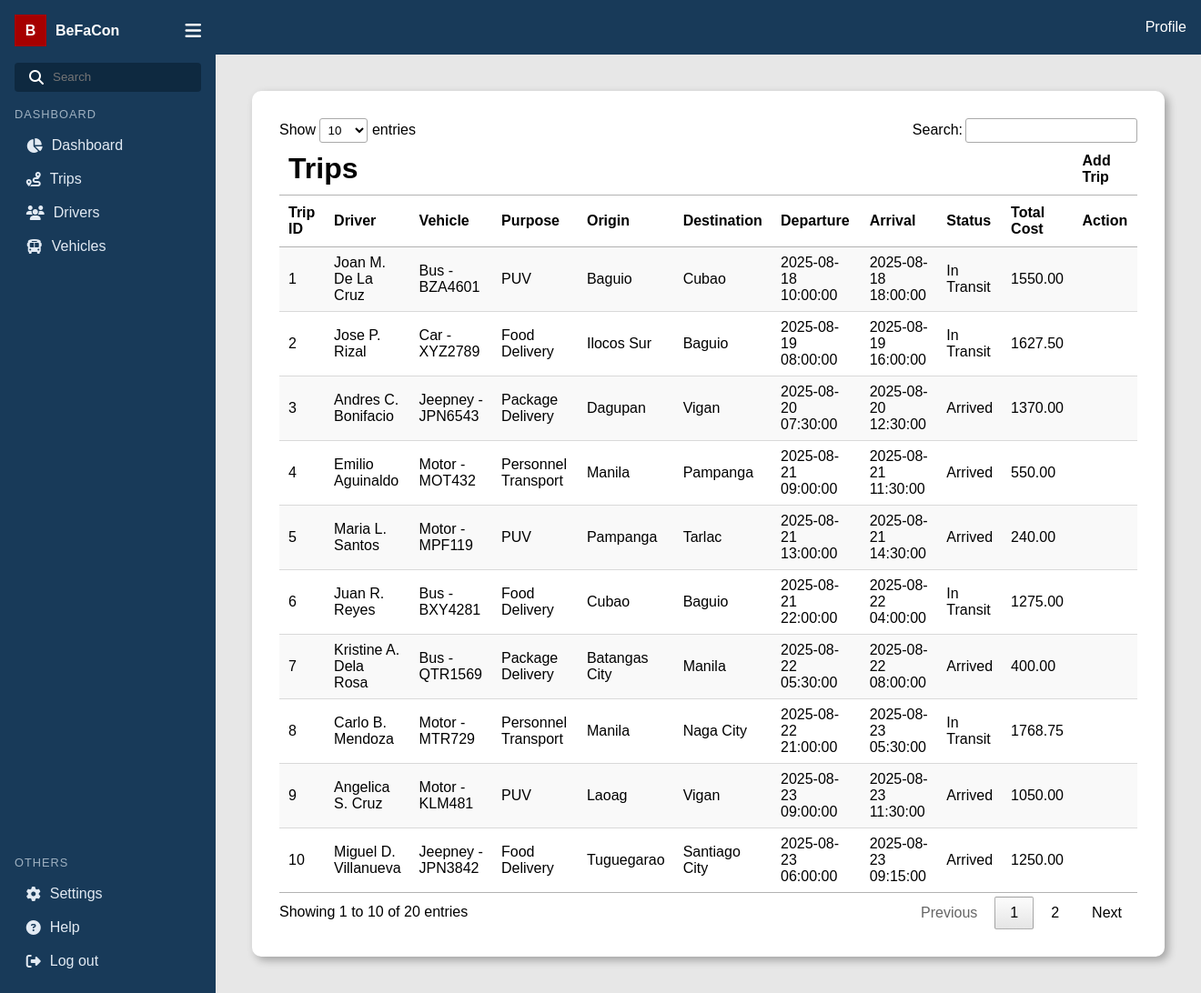
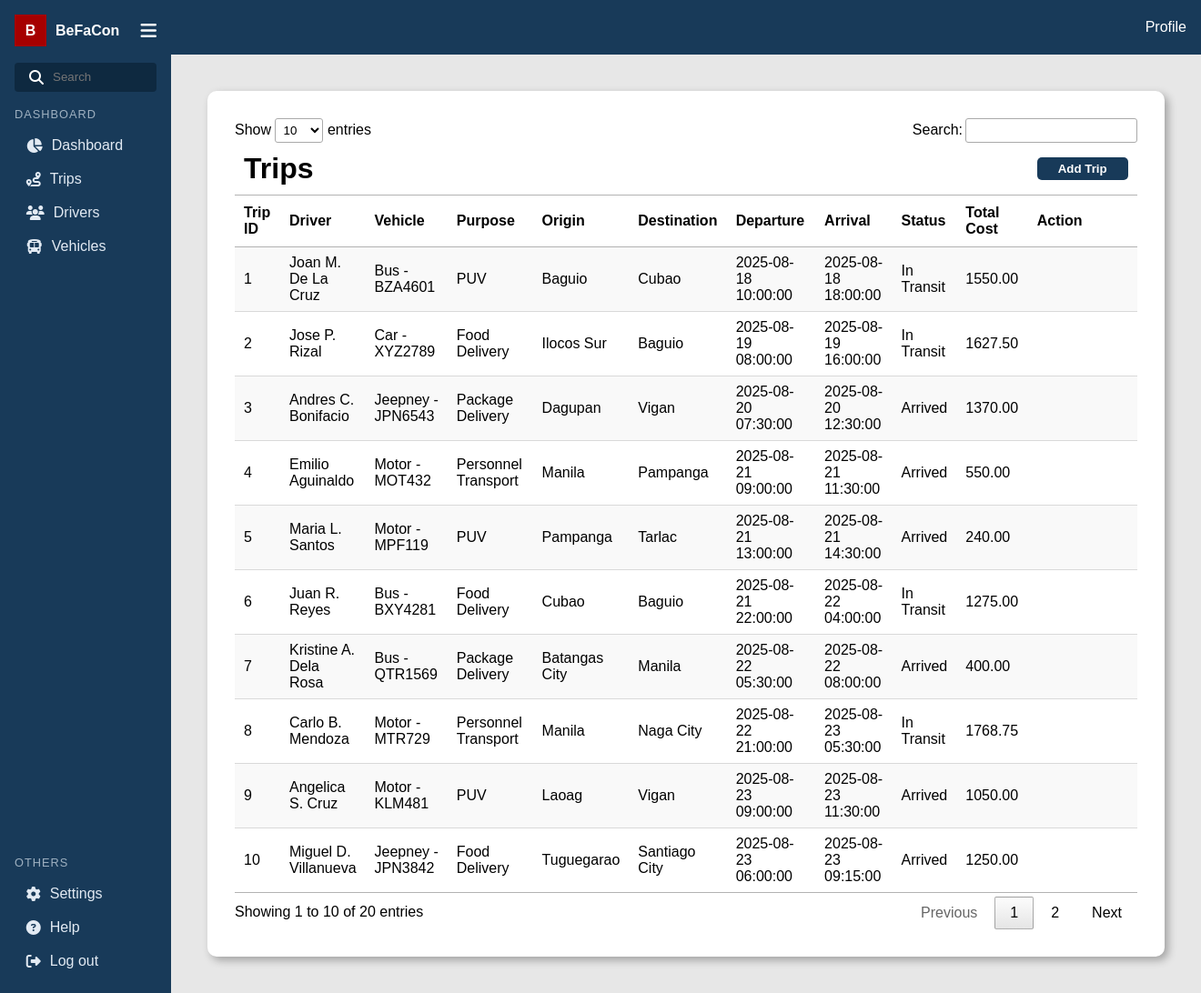
Before and after one commit to Axl-Jhone/befacon-transport-database, a PHP site: page /index.php?page=trips in a window 1320 px wide. Shown: the whole page at 91% size. Run offline with PHP 8.4, Linux system fonts and the light colour scheme; data comes from the database, SQL or seed files in the repository; some libraries are stand-ins or nearby versions.

Commit message:
feat(add-button): add add trip button

```diff
--- a/partials/trips.php
+++ b/partials/trips.php
@@ -3,7 +3,7 @@
         <thead>
             <tr>
                 <th colspan="10" id="table-title"><h1>Trips</h1></th>
-                <th>Add Trip</th>
+                <th><button class="add-button">Add Trip</button></th>
             </tr>
             <tr>
                 <th>Trip ID</th>
--- a/style.css
+++ b/style.css
@@ -151,6 +151,27 @@ body {
     overflow-x: auto;
 }
 
+/* Add button */
+.add-button {
+    background-color: #183a59;
+    color: #ffffff;
+    width: 100px;
+    display: inline-block;
+    padding: 5px;
+    text-decoration: none;
+    border: none;
+    border-radius: 5px;
+    font-weight: bold;
+    text-align: center;
+    cursor: pointer;
+    transition: background-color 0.3s ease;
+}
+
+.add-button:hover {
+  background-color: #a60000;
+  color: white;
+}
+
 /* table {
     width: 100%;
     border-collapse: collapse;
```
